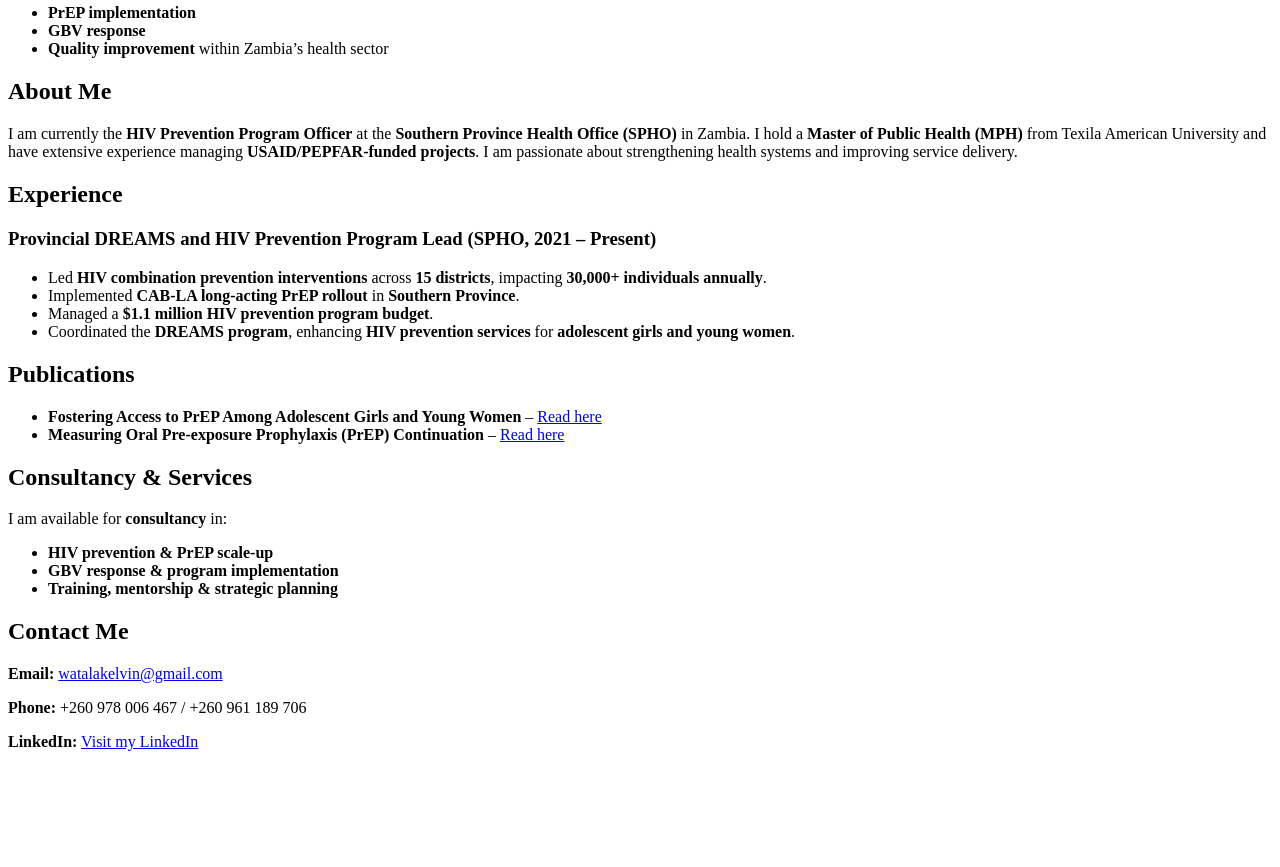
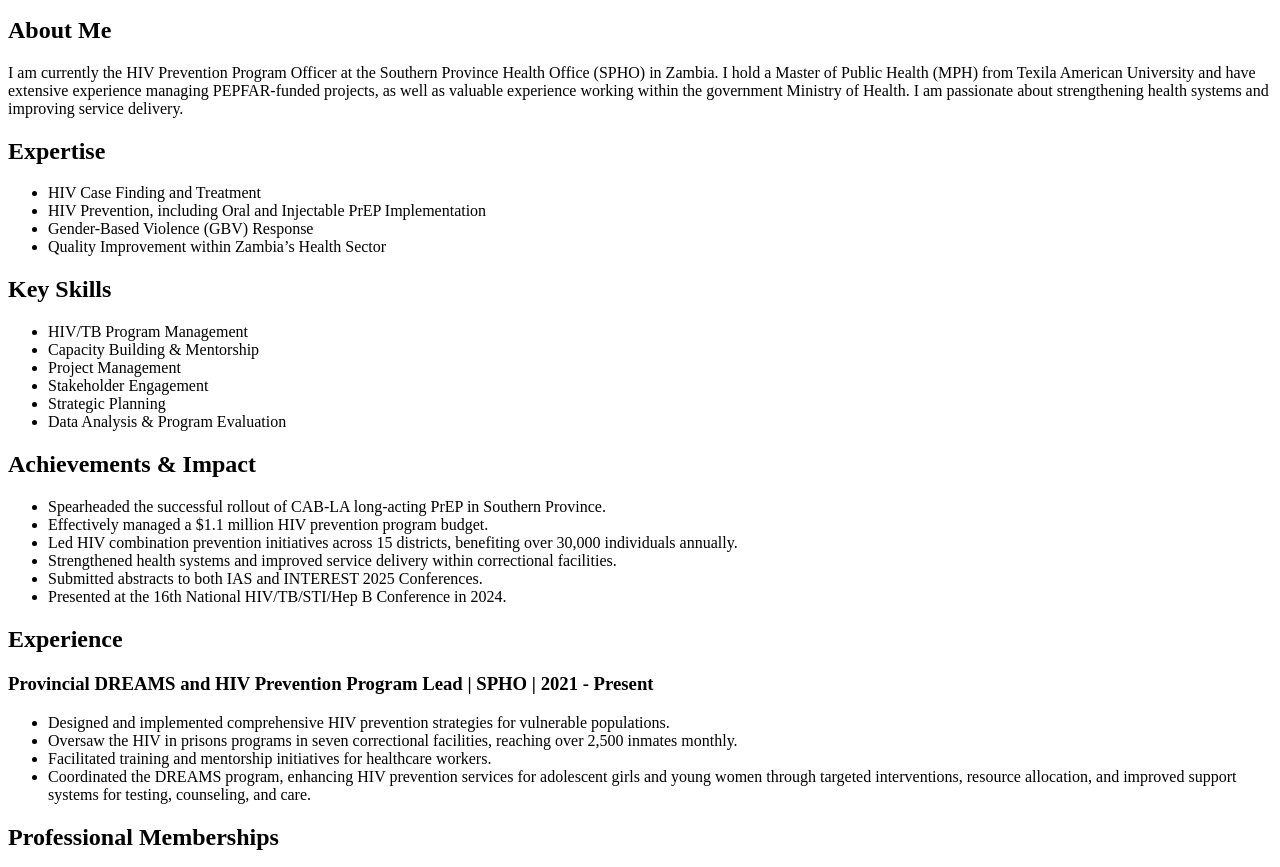
Before and after one commit to Kelvin-Watala-portfolio/kelvin-portfolio, a plain HTML site: page index.html in a window 1280 px wide. Shown: the part 114-981 px from the top of the page. Before the commit the page ends 881 px from the top, so only its background shows below. Drawn offline with Linux system fonts and the light colour scheme.

Commit message:
Update index.html

```diff
--- a/index.html
+++ b/index.html
@@ -1,44 +1,95 @@
 <body>
+    <header>
+        Kelvin Watala - Public Health Portfolio
+    </header>
+
     <div class="container">
-        <h1>Kelvin Watala - Public Health Portfolio</h1>
-        <p>Welcome to my professional portfolio. I am a <strong>dedicated Public Health Practitioner</strong> with over <strong>13 years of experience</strong> in healthcare, specializing in <strong>HIV prevention, program management, and capacity building</strong>. My expertise spans:</p>
+        <div class="section">
+            <h2>Welcome</h2>
+            <p>I am a dedicated Public Health Practitioner with over 13 years of experience in healthcare, specializing in HIV prevention, care and treatment, program management, and capacity building.</p>
+        </div>
+
+        <div class="section">
+            <h2>About Me</h2>
+            <p>I am currently the HIV Prevention Program Officer at the Southern Province Health Office (SPHO) in Zambia. I hold a Master of Public Health (MPH) from Texila American University and have extensive experience managing PEPFAR-funded projects, as well as valuable experience working within the government Ministry of Health. I am passionate about strengthening health systems and improving service delivery.</p>
+        </div>
+
+        <div class="section expertise">
+            <h2>Expertise</h2>
             <ul>
-            <li><strong>PrEP implementation</strong></li>
-            <li><strong>GBV response</strong></li>
-            <li><strong>Quality improvement</strong> within Zambia’s health sector</li>
+                <li>HIV Case Finding and Treatment</li>
+                <li>HIV Prevention, including Oral and Injectable PrEP Implementation</li>
+                <li>Gender-Based Violence (GBV) Response</li>
+                <li>Quality Improvement within Zambia’s Health Sector</li>
             </ul>
+        </div>
 
-        <h2>About Me</h2>
-        <p>I am currently the <strong>HIV Prevention Program Officer</strong> at the <strong>Southern Province Health Office (SPHO)</strong> in Zambia.
-            I hold a <strong>Master of Public Health (MPH)</strong> from Texila American University and have extensive experience managing
-            <strong>USAID/PEPFAR-funded projects</strong>. I am passionate about strengthening health systems and improving service delivery.</p>
+        <div class="section">
+            <h2>Key Skills</h2>
+            <ul>
+                <li>HIV/TB Program Management</li>
+                <li>Capacity Building & Mentorship</li>
+                <li>Project Management</li>
+                <li>Stakeholder Engagement</li>
+                <li>Strategic Planning</li>
+                <li>Data Analysis & Program Evaluation</li>
+            </ul>
+        </div>
 
+        <div class="section">
+            <h2>Achievements & Impact</h2>
+            <ul>
+                <li>Spearheaded the successful rollout of CAB-LA long-acting PrEP in Southern Province.</li>
+                <li>Effectively managed a $1.1 million HIV prevention program budget.</li>
+                <li>Led HIV combination prevention initiatives across 15 districts, benefiting over 30,000 individuals annually.</li>
+                <li>Strengthened health systems and improved service delivery within correctional facilities.</li>
+                <li>Submitted abstracts to both IAS and INTEREST 2025 Conferences.</li>
+                <li>Presented at the 16th National HIV/TB/STI/Hep B Conference in 2024.</li>
+            </ul>
+        </div>
+
+        <div class="section">
             <h2>Experience</h2>
-        <h3>Provincial DREAMS and HIV Prevention Program Lead (SPHO, 2021 – Present)</h3>
+            <h3>Provincial DREAMS and HIV Prevention Program Lead | SPHO | 2021 - Present</h3>
             <ul>
-            <li>Led <strong>HIV combination prevention interventions</strong> across <strong>15 districts</strong>, impacting <strong>30,000+ individuals annually</strong>.</li>
-            <li>Implemented <strong>CAB-LA long-acting PrEP rollout</strong> in <strong>Southern Province</strong>.</li>
-            <li>Managed a <strong>$1.1 million HIV prevention program budget</strong>.</li>
-            <li>Coordinated the <strong>DREAMS program</strong>, enhancing <strong>HIV prevention services</strong> for <strong>adolescent girls and young women</strong>.</li>
+                <li>Designed and implemented comprehensive HIV prevention strategies for vulnerable populations.</li>
+                <li>Oversaw the HIV in prisons programs in seven correctional facilities, reaching over 2,500 inmates monthly.</li>
+                <li>Facilitated training and mentorship initiatives for healthcare workers.</li>
+                <li>Coordinated the DREAMS program, enhancing HIV prevention services for adolescent girls and young women through targeted interventions, resource allocation, and improved support systems for testing, counseling, and care.</li>
             </ul>
+        </div>
 
+        <div class="section">
+            <h2>Professional Memberships</h2>
+            <ul>
+                <li>Fully Registered with the Health Professions Council of Zambia (HPCZ).</li>
+            </ul>
+        </div>
+
+        <div class="section">
             <h2>Publications</h2>
             <ul>
-            <li><strong>Fostering Access to PrEP Among Adolescent Girls and Young Women</strong> – <a href="https://doi.org/10.1521/aeap.2023.35.suppA.52">Read here</a></li>
-            <li><strong>Measuring Oral Pre-exposure Prophylaxis (PrEP) Continuation</strong> – <a href="https://doi.org/10.1007/s10461-022-03966-1">Read here</a></li>
+                <li><a href="https://pubmed.ncbi.nlm.nih.gov/37406141/" target="_blank">Fostering Access to PrEP Among Adolescent Girls and Young Women</a></li>
+                <li><a href="https://stacks.cdc.gov/view/cdc/160641" target="_blank">Measuring Oral Pre-exposure Prophylaxis (PrEP) Continuation</a></li>
+                <li><a href="https://link.springer.com/article/10.1007/s10461-022-03966-1" target="_blank">Access Publication on Springer</a></li>
             </ul>
+        </div>
 
+        <div class="section">
             <h2>Consultancy & Services</h2>
-        <p>I am available for <strong>consultancy</strong> in:</p>
+            <p>I offer consultancy in HIV prevention, PrEP scale-up, GBV response, and program implementation. My services include training, mentorship, and strategic planning to drive impactful health interventions.</p>
+        </div>
+
+        <div class="section">
+            <h2>Awards & Recognitions</h2>
             <ul>
-            <li><strong>HIV prevention & PrEP scale-up</strong></li>
-            <li><strong>GBV response & program implementation</strong></li>
-            <li><strong>Training, mentorship & strategic planning</strong></li>
+                <li>Recognized by the CDC for excellence in HIV prevention programming and health systems strengthening within the province.</li>
             </ul>
+        </div>
 
-        <h2>Contact Me</h2>
-        <p><strong>Email:</strong> <a href="mailto:watalakelvin@gmail.com">watalakelvin@gmail.com</a></p>
-        <p><strong>Phone:</strong> +260 978 006 467 / +260 961 189 706</p>
-        <p><strong>LinkedIn:</strong> <a href="#">Visit my LinkedIn</a></p>
-    </div>
-</body>
+        <div class="section">
+            <h2>Contact</h2>
+            <p><strong>Email:</strong> watalakelvin@gmail.com</p>
+            <p><strong>Phone:</strong> +260978006467 / +260961189706</p>
+            <p><strong>LinkedIn:</strong> <a href="https://www.linkedin
+::contentReference[oaicite:0]{index=0}
```
Lines whose indentation alone changed are shown as unchanged.
